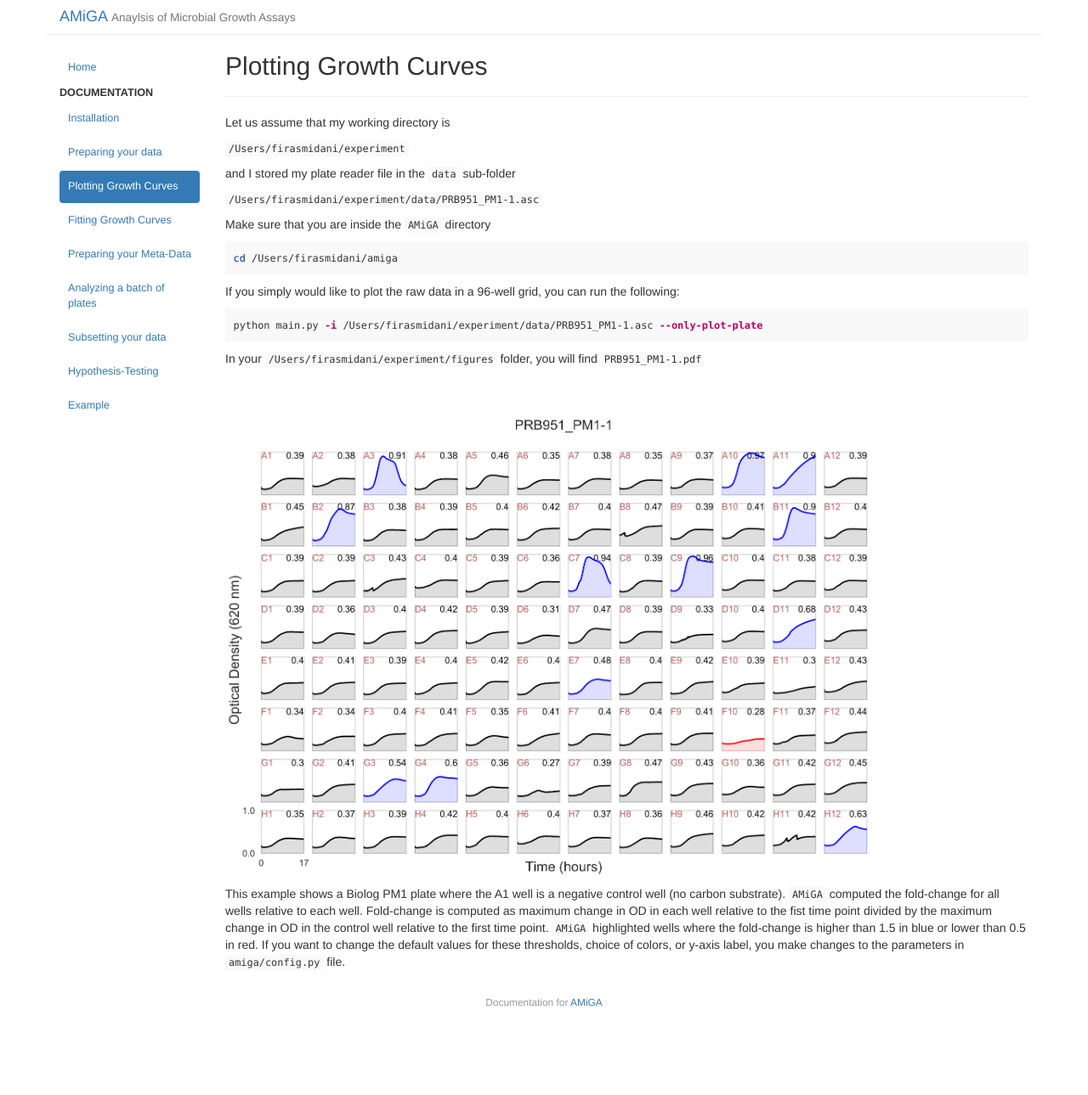
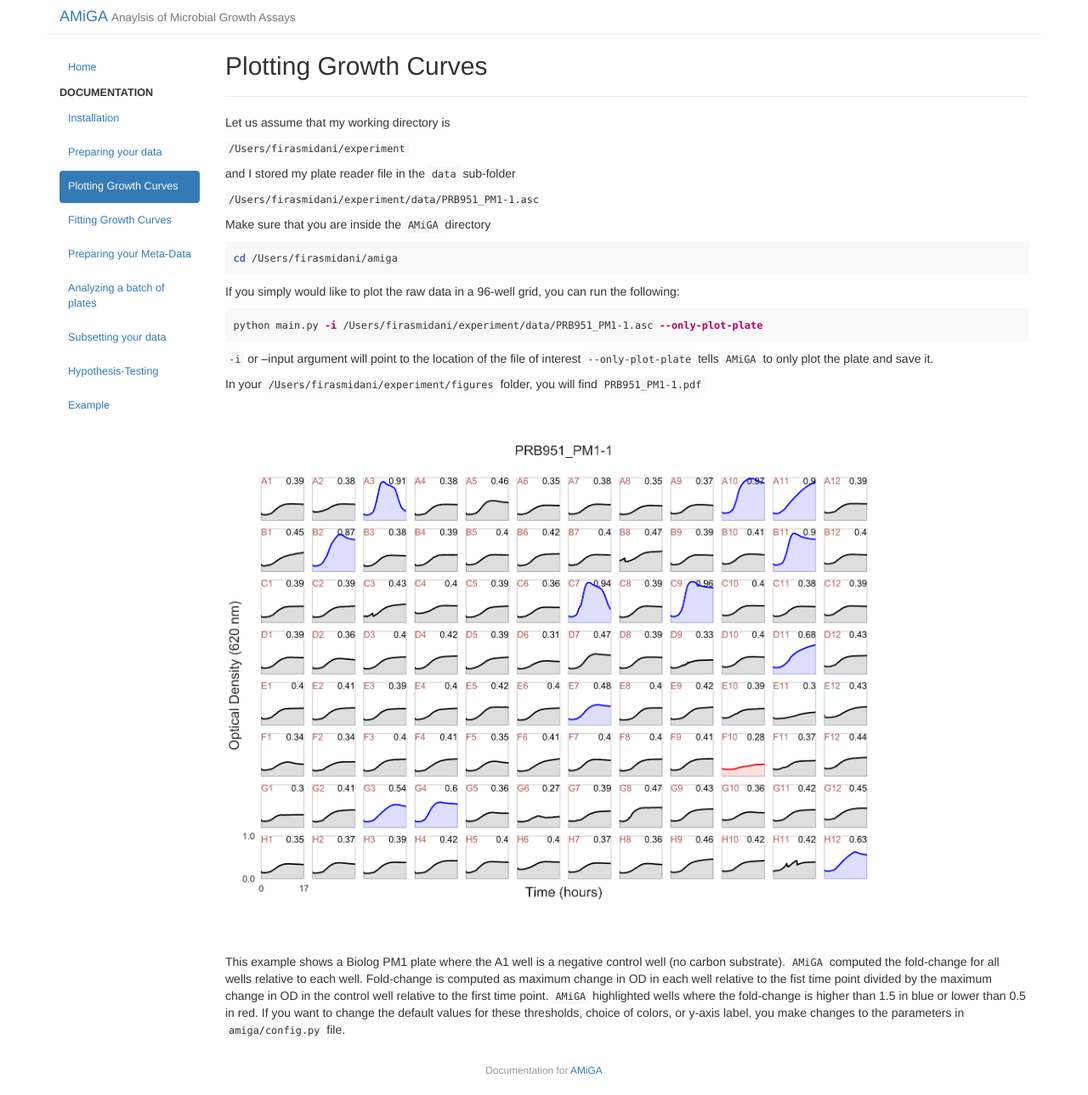
Before and after one commit to firasmidani/amiga, a Jekyll site: the page built from docs/_posts/2020-03-25-plotting.md, in a window 1280 px wide. Shown: the whole page at 85% size. Built offline with Jekyll 4.4.1, drawn with Linux system fonts in a browser that asks for light colours; before the commit the page ends 1209 px from its top, so only the background shows below that.

Commit message:
more plotting details

````diff
--- a/docs/_posts/2020-03-25-plotting.md
+++ b/docs/_posts/2020-03-25-plotting.md
@@ -26,10 +26,15 @@ If you simply would like to plot the raw data in a 96-well grid, you can run the
 python main.py -i /Users/firasmidani/experiment/data/PRB951_PM1-1.asc --only-plot-plate
 ```
 
+`-i` or --input argument will point to the location of the file of interest
+`--only-plot-plate` tells `AMiGA` to only plot the plate and save it.
+
 In your `/Users/firasmidani/experiment/figures` folder, you will find `PRB951_PM1-1.pdf`
 
 <br /><br />
 
 ![example_96_well_plot](../assets/img/example_plot.png){:width="800px"}
 
+<br /><br />
+
 This example shows a Biolog PM1 plate where the A1 well is a negative control well (no carbon substrate). `AMiGA` computed the fold-change for all wells relative to each well. Fold-change is computed as maximum change in OD in each well relative to the fist time point divided by the maximum change in OD in the control well relative to the first time point. `AMiGA` highlighted wells where the fold-change is higher than 1.5 in blue or lower than 0.5 in red. If you want to change the default values for these thresholds, choice of colors, or y-axis label, you make changes to the parameters in `amiga/config.py` file.
````
